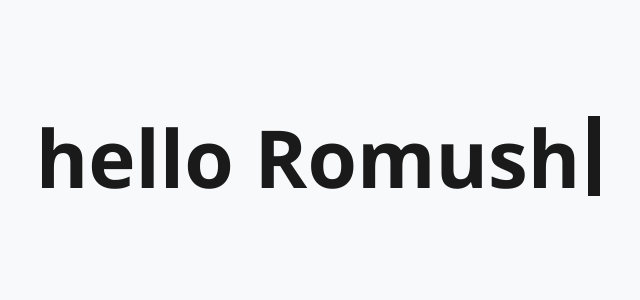
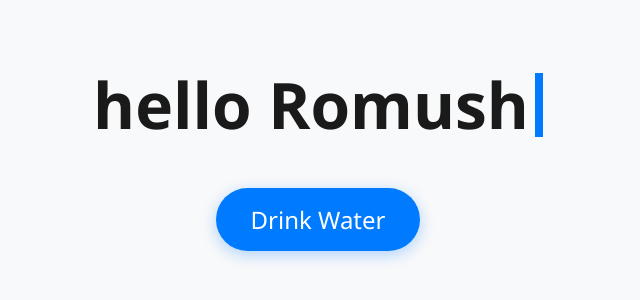
Before and after one commit to romusht/website, a plain HTML site: page index.html in a window 1280 px wide. Shown: the part 244-544 px from the top of the page, without its empty margins (322-962 px from the left). Drawn offline with Linux system fonts and the light colour scheme.

Commit message:
Update index.html

```diff
--- a/index.html
+++ b/index.html
@@ -5,7 +5,6 @@
     <meta name="viewport" content="width=device-width, initial-scale=1.0">
     <title>Hello Romush</title>
     <style>
-        /* Resets and centering the container */
         body, html {
             height: 100%;
             margin: 0;
@@ -14,57 +13,81 @@
             justify-content: center;
             align-items: center;
             background-color: #f8f9fa;
-            overflow: hidden; /* Prevents scrollbars if the cursor bounces */
+            font-family: 'Aptos', 'Segoe UI', system-ui, -apple-system, sans-serif;
         }
 
-        .container {
+        /* Container to stack text and button vertically */
+        .content-wrapper {
+            display: flex;
+            flex-direction: column;
+            align-items: center;
+            gap: 40px; /* Space between text and button */
             text-align: center;
-            display: flex;
-            align-items: center;
-            justify-content: center;
         }
 
         h1 {
-            font-family: 'Aptos', 'Segoe UI', system-ui, -apple-system, sans-serif;
-            /* Dynamic Font Size: 10% of the smaller screen dimension */
-            font-size: 10vmin;
+            font-size: 8vmin;
             color: #1a1a1a;
             margin: 0;
-            white-space: nowrap;
             display: flex;
             align-items: center;
+            white-space: nowrap;
         }
 
         /* The Typewriter Cursor */
         h1::after {
             content: "";
             display: inline-block;
-            /* Responsive cursor width and height */
-            width: 0.15em;
+            width: 0.12em;
             height: 1em;
-            background-color: #1a1a1a; /* A nice blue accent */
+            background-color: #007bff;
             margin-left: 0.1em;
             animation: blink 1s step-end infinite;
         }
 
-        /* Smooth Blinking Animation */
         @keyframes blink {
             from, to { opacity: 1; }
             50% { opacity: 0; }
         }
 
-        /* Mobile specific adjustment for very small screens */
+        /* Button Styling */
+        .water-btn {
+            display: inline-block;
+            padding: 15px 35px;
+            font-size: 1.5rem;
+            font-weight: 500;
+            color: white;
+            background-color: #007bff;
+            text-decoration: none;
+            border-radius: 50px;
+            transition: transform 0.2s, background-color 0.2s, box-shadow 0.2s;
+            box-shadow: 0 4px 15px rgba(0, 123, 255, 0.3);
+        }
+
+        .water-btn:hover {
+            background-color: #0056b3;
+            transform: translateY(-3px);
+            box-shadow: 0 6px 20px rgba(0, 123, 255, 0.4);
+        }
+
+        .water-btn:active {
+            transform: translateY(0);
+        }
+
+        /* Responsive adjustments for phone */
         @media (max-width: 480px) {
-            h1 {
-                font-size: 12vw; /* Use slightly more width on narrow phones */
-            }
+            h1 { font-size: 12vw; }
+            .water-btn { font-size: 1.2rem; padding: 12px 28px; }
         }
     </style>
 </head>
 <body>
 
-    <div class="container">
+    <div class="content-wrapper">
         <h1>hello Romush</h1>
+        <a href="https://ai.studio/apps/af847a6f-526b-4777-971b-348e14d9b1ca" class="water-btn">
+            Drink Water
+        </a>
     </div>
 
 </body>
```
